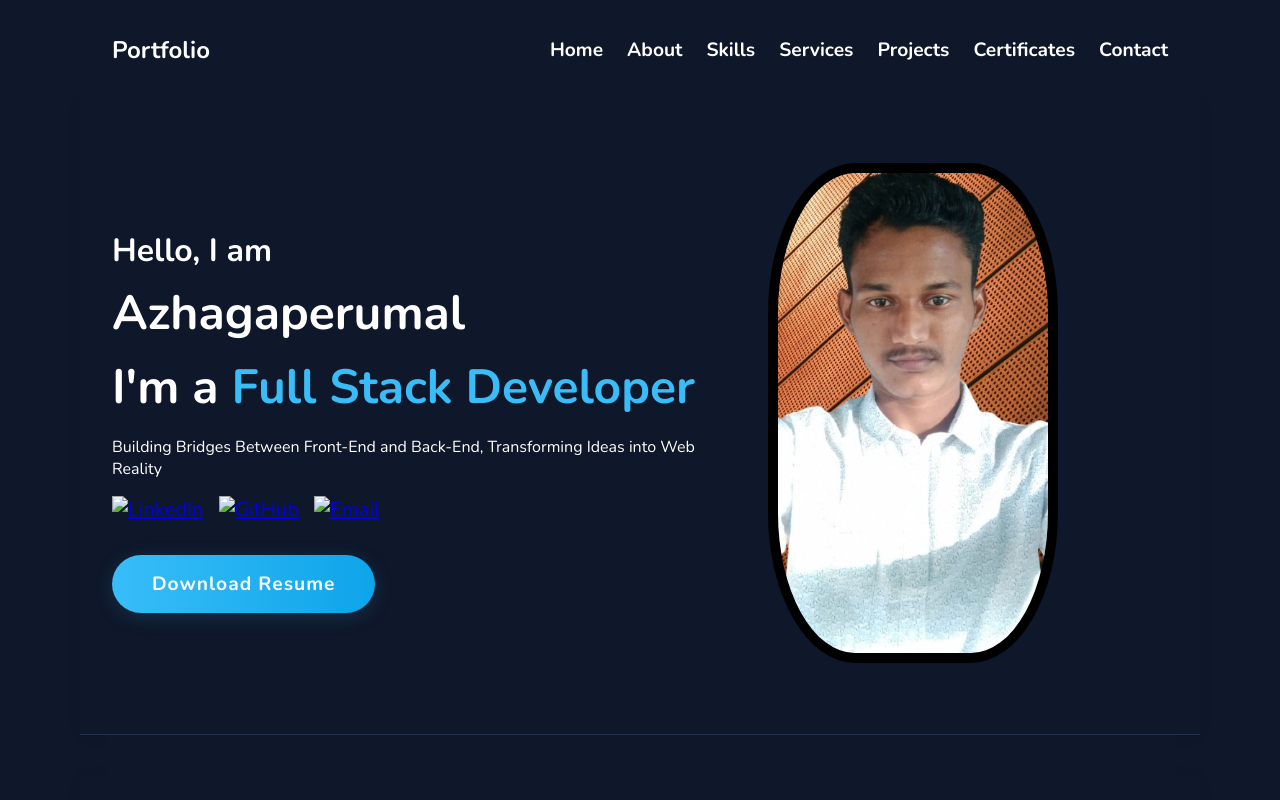
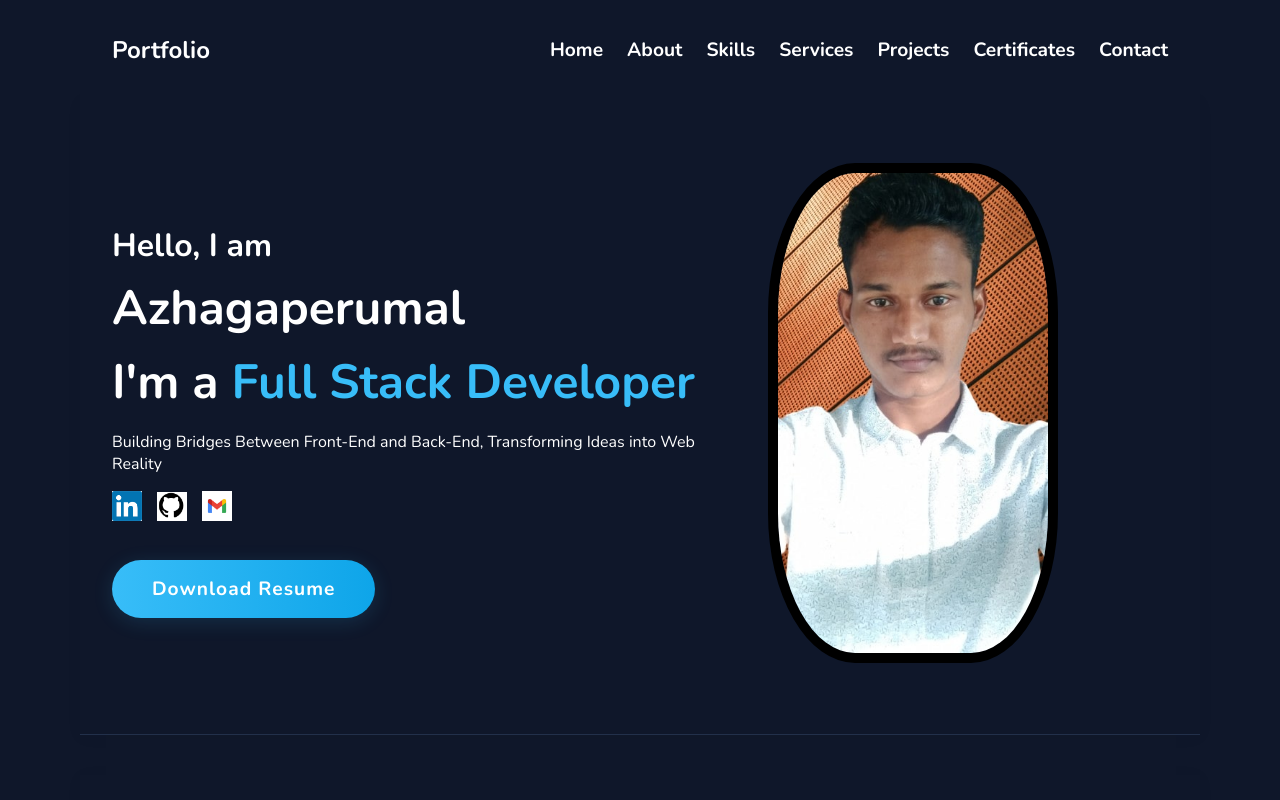
Before and after one commit to azhaga-web-developer/my-Portfolio, a plain HTML site: page index.html in a window 1280 px wide. Shown: the top 800 px of the page. Drawn offline with nearby package versions, Linux system fonts and the light colour scheme; files whose address does not match are found by name.

Commit message:
Update index.html

```diff
--- a/index.html
+++ b/index.html
@@ -31,9 +31,9 @@
       <h1>I'm a <span class="highlight">Full Stack Developer</span></h1>
       <p>Building Bridges Between Front-End and Back-End, Transforming Ideas into Web Reality</p>
       <div class="social-links">
-        <a href="#"><img src="assets/linkedinimg.png" alt="LinkedIn" /></a>
-        <a href="#"><img src="assets/github.png" alt="GitHub" /></a>
-        <a href="mailto:azhagaperumal20@gmail.com"><img src="assets/Gmail.webp" alt="Email" /></a>
+        <a href="#"><img src="https://github.com/azhaga-web-developer/my-Portfolio/blob/main/linkedinimg.png" alt="LinkedIn" /></a>
+        <a href="#"><img src="https://github.com/azhaga-web-developer/my-Portfolio/blob/main/github.png" alt="GitHub" /></a>
+        <a href="mailto:azhagaperumal20@gmail.com"><img src="https://github.com/azhaga-web-developer/my-Portfolio/blob/main/Gmail.webp" alt="Email" /></a>
       </div>
       <a href="assets/Azhaga_Full_Stack_Developer.pdf"  class="download">Download Resume</a>
     </div>
@@ -98,7 +98,8 @@
 
   <section id="certificates">
     <h2>My <span class="highlight">Certificates</span></h2>
-    <img src="assets/Web Development_certificate.jpg" alt="Certificate" style="width:300px;"/>
+    <img src="https://github.com/azhaga-web-developer/my-Portfolio/blob/main/Web%20Development_certificate.jpg
+" alt="Certificate" style="width:300px;"/>
   </section>
 
   <section id="contact">
```
